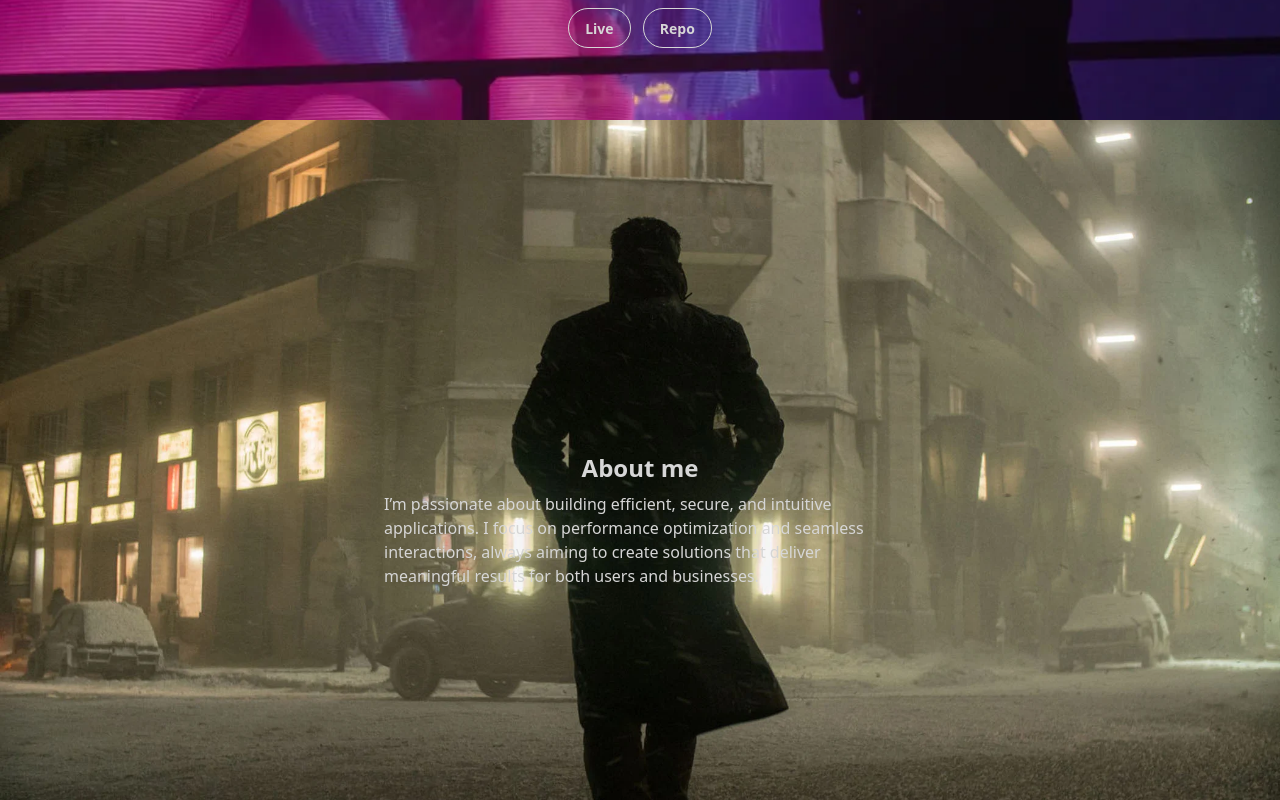
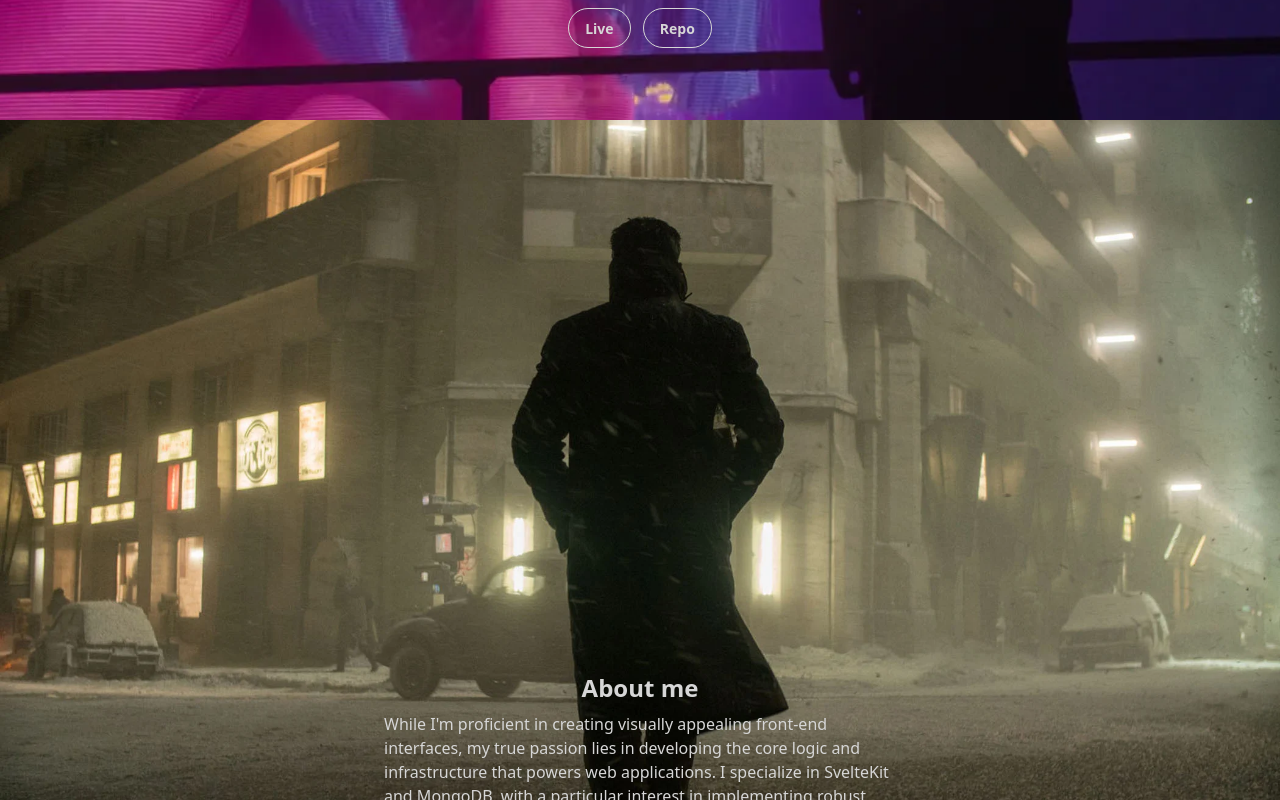
Before and after one commit to DiegoAvenda/diego-avendano-portfolio, a SvelteKit app: page / in a window 1280 px wide. Shown: the part 3880-4680 px from the top of the page. Built offline with nearby package versions, Linux system fonts and the light colour scheme.

Commit message:
about me

```diff
--- a/src/routes/+page.svelte
+++ b/src/routes/+page.svelte
@@ -73,13 +73,15 @@
 
 <div
 	id="about"
-	class="flex h-screen flex-col items-center justify-center bg-[url(/blade.webp)] bg-cover bg-center"
+	class="flex h-screen flex-col items-center justify-end bg-[url(/blade.webp)] bg-cover bg-center"
 >
 	<h2 class="text-2xl font-bold">About me</h2>
-	<p class=" mx-6 mt-2 lg:w-lg">
-		I’m passionate about building efficient, secure, and intuitive applications. I focus on
-		performance optimization and seamless interactions, always aiming to create solutions that
-		deliver meaningful results for both users and businesses.
+	<p class=" mx-6 mt-2 mb-10 lg:w-lg">
+		While I'm proficient in creating visually appealing front-end interfaces, my true passion lies
+		in developing the core logic and infrastructure that powers web applications. I specialize in
+		SvelteKit and MongoDB, with a particular interest in implementing robust authentication systems
+		and database integration. I thrive on solving complex technical challenges and building web
+		applications that deliver tangible value to users and businesses.
 	</p>
 </div>
 
```
